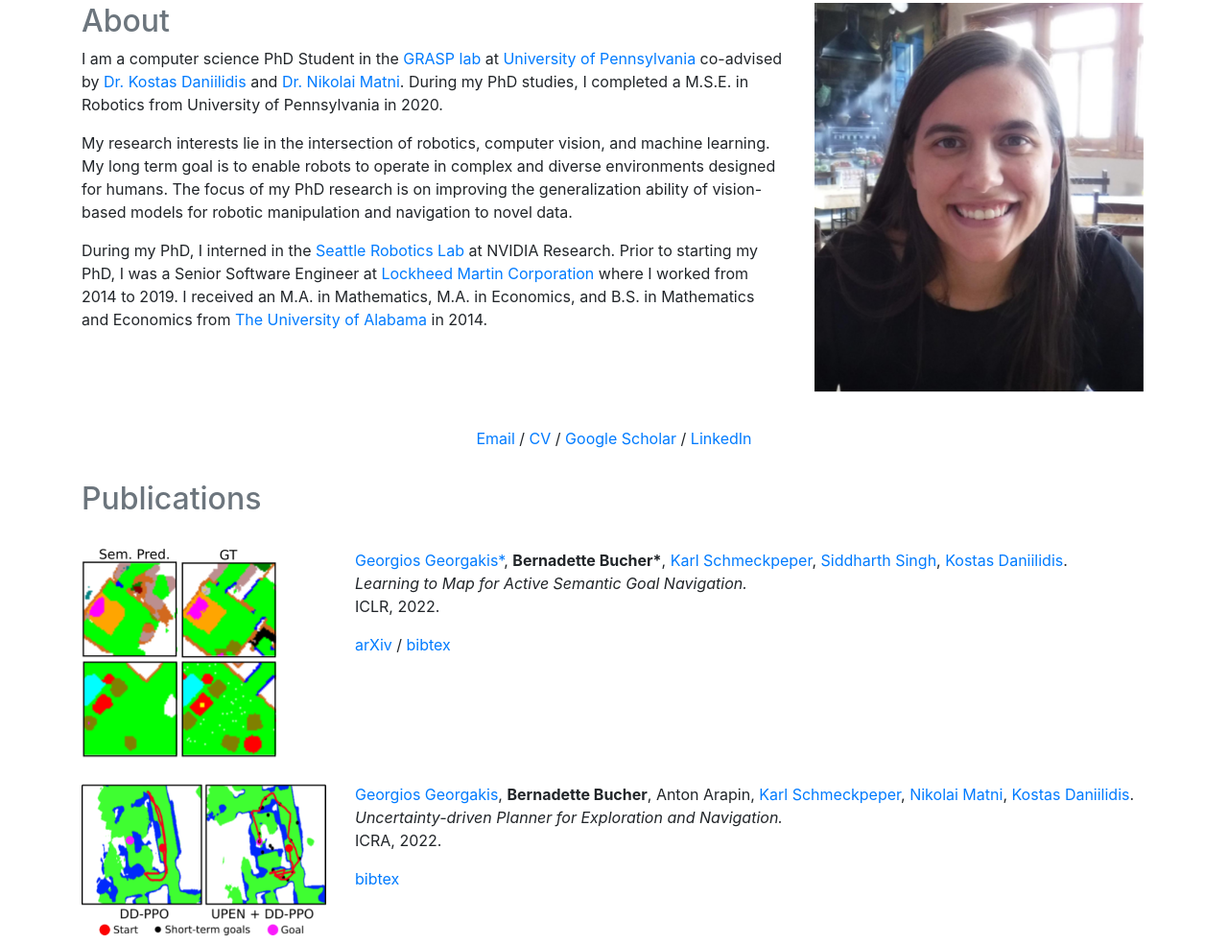
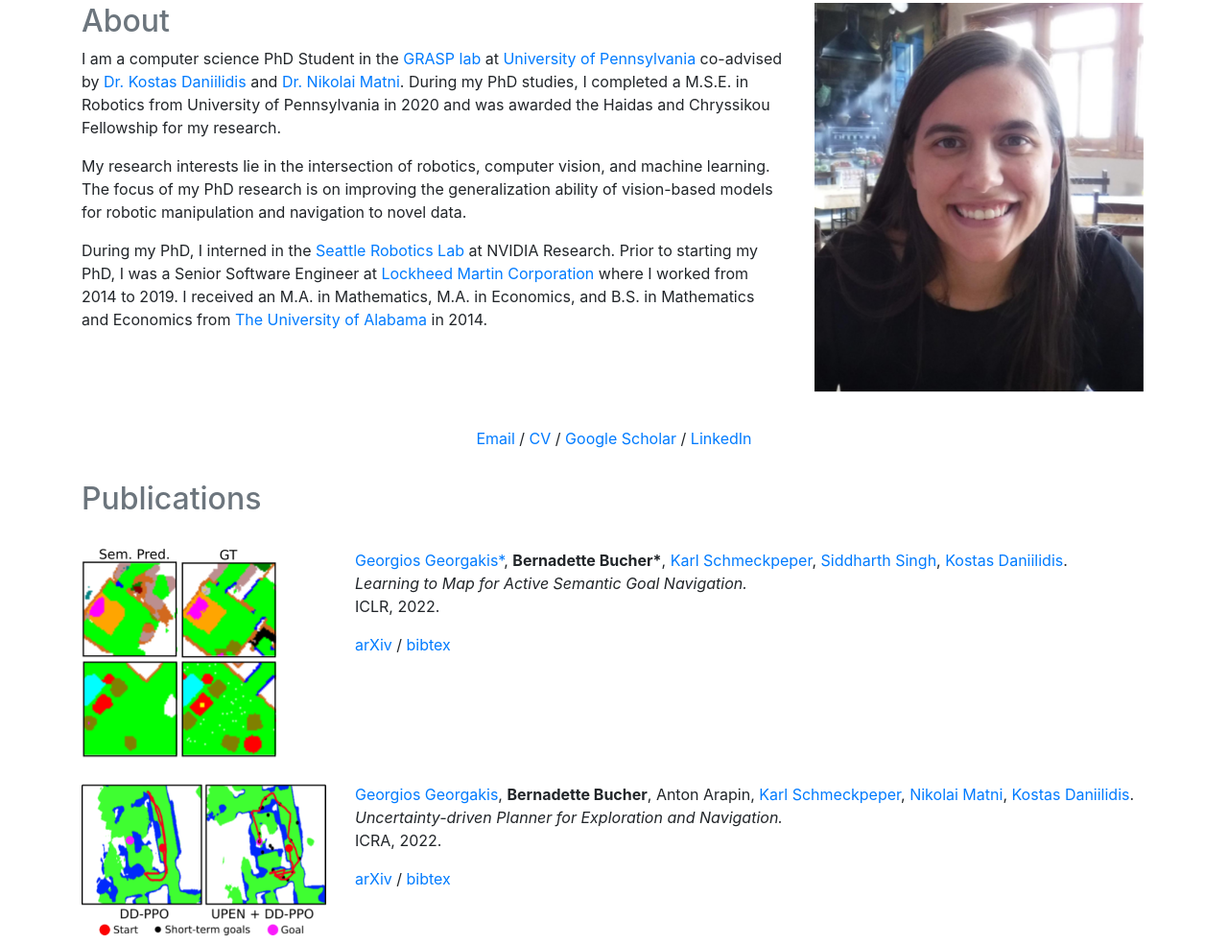
Before and after one commit to lifernan/lifernan.github.io, a plain HTML site: page index.html in a window 1280 px wide. Shown: the part 69-1053 px from the top of the page at 96% size. Drawn offline with nearby package versions, Linux system fonts and the light colour scheme.

Commit message:
added arxiv link for UPEN

```diff
--- a/index.html
+++ b/index.html
@@ -66,12 +66,11 @@
           <p>
               I am a computer science PhD Student in the <a href="https://www.grasp.upenn.edu/">GRASP lab</a> at <a href="https://home.www.upenn.edu/">University of Pennsylvania</a> co-advised by
               <a href="http://www.cis.upenn.edu/~kostas/">Dr. Kostas Daniilidis</a> and <a href="https://nikolaimatni.github.io/index.html">Dr. Nikolai Matni</a>. During my PhD studies,
-              I completed a M.S.E. in Robotics from University of Pennsylvania in 2020.
+              I completed a M.S.E. in Robotics from University of Pennsylvania in 2020 and was awarded the Haidas and Chryssikou Fellowship for my research.
           </p>
           <p>
             My research interests lie in the intersection of robotics, computer vision, and machine learning.
-            My long term goal is to enable robots to operate in complex and diverse environments
-            designed for humans. The focus of my PhD research is on improving the generalization ability of
+            The focus of my PhD research is on improving the generalization ability of
             vision-based models for robotic manipulation and navigation to novel data.
           </p>
           <p>
@@ -153,6 +152,8 @@
             ICRA, 2022.
           </p>
           <p>
+            <a href="https://arxiv.org/abs/2202.11907">arXiv</a>
+            &#47
             <a href="data/UPEN2022.bib">bibtex</a>
           </p>
         </div>
```
Also changed, not shown: 1 other file.
